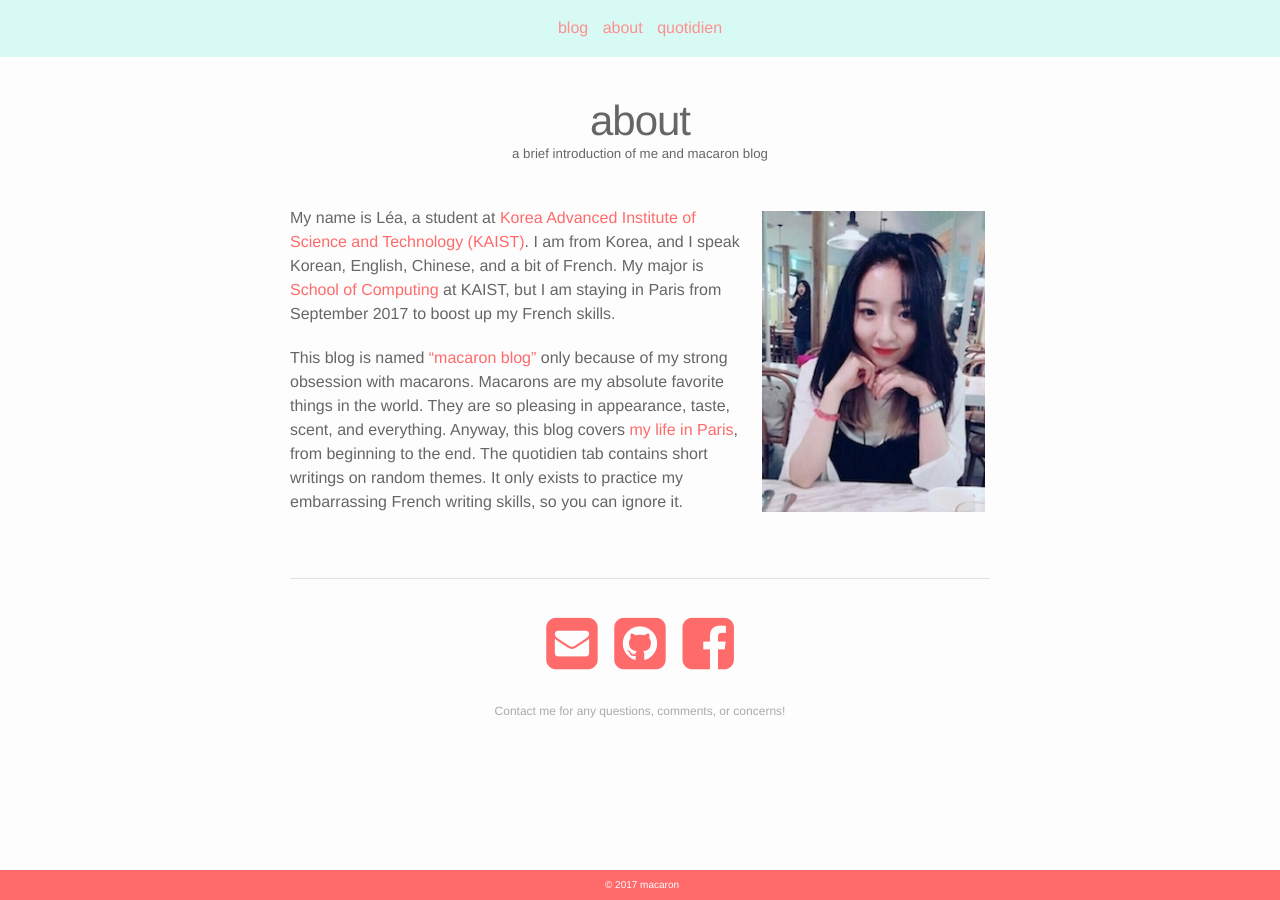
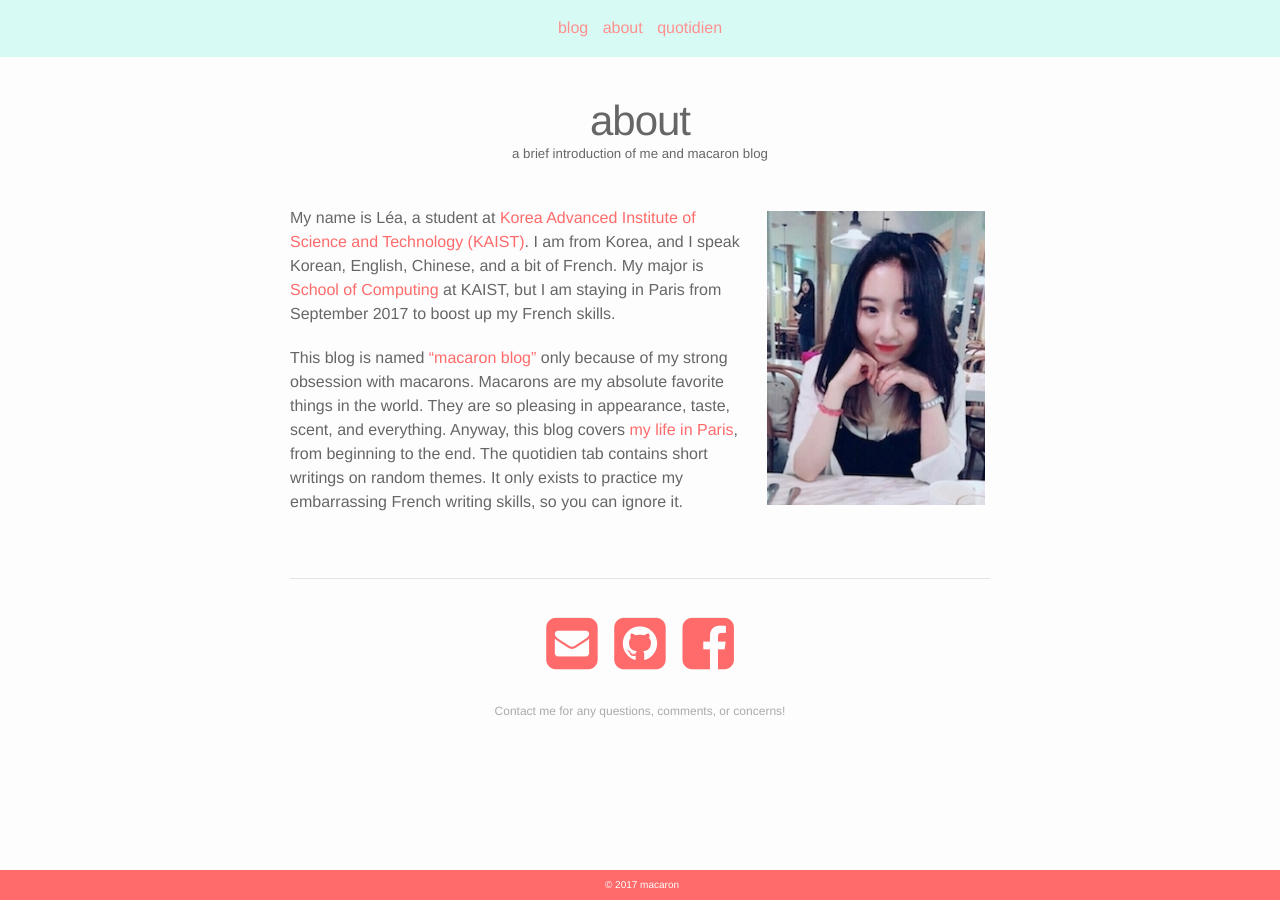
Before and after one commit to earlgreymacaron/earlgreymacaron-oldsitedraft, a Jekyll site: the page built from about.md, in a window 1280 px wide. Built offline with Jekyll 4.4.1, drawn with Linux system fonts in a browser that asks for light colours; nearby versions of some CDN libraries.

Commit message:
Update about.md

```diff
--- a/about.md
+++ b/about.md
@@ -5,7 +5,7 @@ permalink: /about/
 description: a brief introduction of me and macaron blog
 ---
 
-<img class="col one right" style="padding-left:5px;" src="/img/prof_pic.jpg">
+<img class="col one right" style="padding-left:10px;" src="/img/prof_pic.jpg">
 
 My name is Léa, a student at <a> Korea Advanced Institute of Science and Technology (KAIST)</a>. I am from Korea, and I speak Korean, English, Chinese, and a bit of French. My major is <a>School of Computing</a> at KAIST, but I am staying in Paris from September 2017 to boost up my French skills.
 
```
